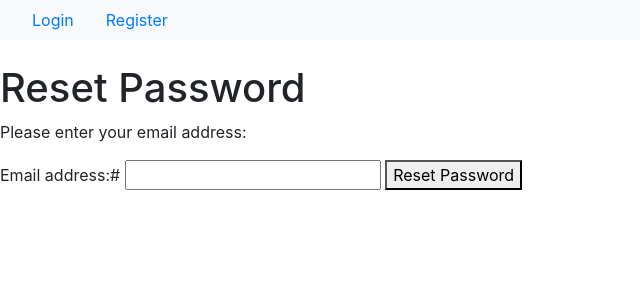
After one commit to ai-ionascu/django_authentication, a Django app: page /accounts/password_reset/ in a window 1280 px wide. The commit adds this page. Shown: the top 300 px of the page, without its empty margins (0-640 px from the left). Run offline with Django 3.2, Linux system fonts and the light colour scheme; some libraries are stand-ins or nearby versions.

Commit message:
static files added

```diff
--- a/accounts/templates/registration.html
+++ b/accounts/templates/registration.html
@@ -1,4 +1,6 @@
 {% extends 'base.html' %}
+
+{% load bootstrap_tags %}
 
 {% block page_title %}Registration Page{% endblock %}
 
@@ -8,8 +10,8 @@
 
 <form method='POST'>
     {% csrf_token %}
-    {{ registration_form.as_p }}
-    <button type='submit'>Register</button>
+    {{ registration_form | as_bootstrap }}
+    <button type="button" class="btn btn-primary">Register</button>
 </form>
 
 <p>If you already have an account, you can <a href="{% url 'login' %}">sign in</a></p>
--- /dev/null
+++ b/accounts/url_reset.py
@@ -0,0 +1,12 @@
+from django.conf.urls import url
+from django.core.urlresolvers import reverse_lazy
+from django.contrib.auth.views import password_reset, password_reset_done, password_reset_confirm, password_reset_complete
+
+urlpatterns = [
+    url(r'^$', password_reset,
+    {'post_reset_redirect': reverse_lazy('password_reset_done')}, name='password_reset'),
+    url(r'^done/$', password_reset_done, name='password_reset_done'),
+    url(r'^(?P<uidb64>[0-9A-Za-z]+)-(?P<token>.+)/$', password_reset_confirm,
+        {'post_reset_redirect': reverse_lazy('password_reset_complete')}, name='password_reset_confirm'),
+    url(r'^complete/$', password_reset_complete, name='password_reset_complete')
+    ]
--- /dev/null
+++ b/accounts/urls.py
@@ -0,0 +1,11 @@
+from django.conf.urls import url, include
+from accounts.views import index, logout, login, registration, user_profile
+from accounts import url_reset
+
+urlpatterns = [
+    url(r'^logout/$', logout, name='logout'),
+    url(r'^login/$', login, name='login'),
+    url(r'^register/$', registration, name='registration'),
+    url(r'^profile/$', user_profile, name='profile'),
+    url(r'^password_reset/', include(url_reset))
+]
--- a/django_auth/urls.py
+++ b/django_auth/urls.py
@@ -13,14 +13,13 @@ Including another URLconf
     1. Import the include() function: from django.conf.urls import url, include
     2. Add a URL to urlpatterns:  url(r'^blog/', include('blog.urls'))
 """
-from django.conf.urls import url
+from django.conf.urls import url, include
 from django.contrib import admin
-from accounts.views import index, logout, login, registration
+from accounts import urls as accounts_urls
+from accounts.views import index
 
 urlpatterns = [
     url(r'^admin/', admin.site.urls),
     url(r'^$', index, name='index'),
-    url(r'^accounts/logout/$', logout, name='logout'),
-    url(r'^accounts/login/$', login, name='login'),
-    url(r'^accounts/register/$', registration, name='registration')
+    url(r'^accounts/', include(accounts_urls))
 ]
--- /dev/null
+++ b/static/css/style.css
@@ -0,0 +1,3 @@
+form {
+    width: 50%;
+}
--- a/templates/base.html
+++ b/templates/base.html
@@ -1,21 +1,25 @@
 <!DOCTYPE html>
+{% load staticfiles %}
 <html>
     <head>
+        <link rel="stylesheet" href="https://stackpath.bootstrapcdn.com/bootstrap/4.3.1/css/bootstrap.min.css" integrity="sha384-ggOyR0iXCbMQv3Xipma34MD+dH/1fQ784/j6cY/iJTQUOhcWr7x9JvoRxT2MZw1T" crossorigin="anonymous">
+        <link rel="stylesheet" href="{% static 'css/style.css' %}" type="text/css" />
         <title>{% block page_title %}{% endblock %}</title>
     </head>
     <body>
-        <h1>{% block page_heading %}{% endblock %}</h1>
-        <nav>
-            <ul>
+        <nav class='navbar navbar-light bg-light'>
+            <ul class='nav'>
                 {% if user.is_authenticated %}
-                    <li><a href="#">Profile</a></li>
-                    <li><a href="{% url 'logout' %}">Logout</a></li>
+                    <li class="nav-item px-3"><a href="{% url 'profile' %}">Profile</a></li>
+                    <li class="nav-item px-3"><a href="{% url 'logout' %}">Logout</a></li>
                 {% else %}
-                    <li><a href="{% url 'login' %}">Login</a></li>
-                    <li><a href="{% url 'registration' %}">Register</a></li>
+                    <li class="nav-item px-3"><a href="{% url 'login' %}">Login</a></li>
+                    <li class="nav-item px-3"><a href="{% url 'registration' %}">Register</a></li>
                 {% endif %}
             </ul>
         </nav>
+        <br>
+        <h1>{% block page_heading %}{% endblock %}</h1>
         <div>
             {% if messages %}
                 {% for message in messages %}
@@ -24,5 +28,8 @@
             {% endif %}
         </div>
         {% block page_content %}{% endblock %}
+        <script src="https://code.jquery.com/jquery-3.3.1.slim.min.js" integrity="sha384-q8i/X+965DzO0rT7abK41JStQIAqVgRVzpbzo5smXKp4YfRvH+8abtTE1Pi6jizo" crossorigin="anonymous"></script>
+        <script src="https://cdnjs.cloudflare.com/ajax/libs/popper.js/1.14.7/umd/popper.min.js" integrity="sha384-UO2eT0CpHqdSJQ6hJty5KVphtPhzWj9WO1clHTMGa3JDZwrnQq4sF86dIHNDz0W1" crossorigin="anonymous"></script>
+        <script src="https://stackpath.bootstrapcdn.com/bootstrap/4.3.1/js/bootstrap.min.js" integrity="sha384-JjSmVgyd0p3pXB1rRibZUAYoIIy6OrQ6VrjIEaFf/nJGzIxFDsf4x0xIM+B07jRM" crossorigin="anonymous"></script>
     </body>
 </html>
--- /dev/null
+++ b/templates/registration/password_reset_form.html
@@ -0,0 +1,25 @@
+{% extends 'base.html' %}
+
+{% block page_title %}Password Reset Page{% endblock %}
+
+{% block page_heading %}Reset Password{% endblock %}
+
+{% block page_content %}
+
+<form method='post'>
+    <p>Please enter your email address:</p>
+
+    {% csrf_token %}
+
+    {{ form.email.errors }}
+
+    <p>
+        <label for="id_email">Email address:</label>#
+        {{ form.email }}
+
+        <button>Reset Password</button>
+    </p>
+
+</form>
+
+{% endblock %}
```
Also changed, not shown: accounts/backends.py (added, +35 -0 lines), accounts/templates/login.html (+5 -2 lines), accounts/templates/profile.html (added, +11 -0 lines), accounts/views.py (+29 -1 lines), django_auth/settings.py (+11 -1 lines), django_auth/wsgi.py (added, +16 -0 lines), db.sqlite3 (added), django_auth/__init__.py (added), 1 other file.
